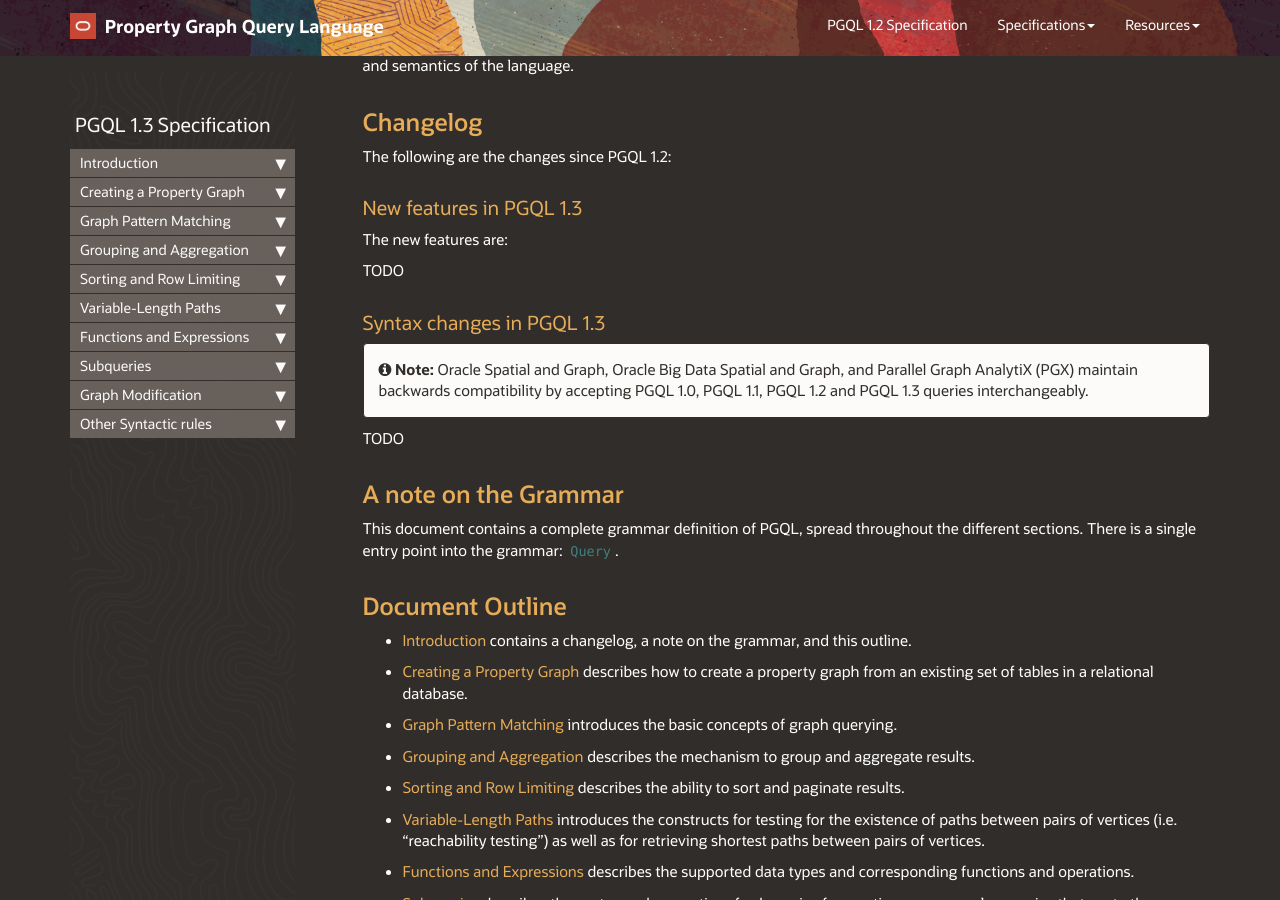
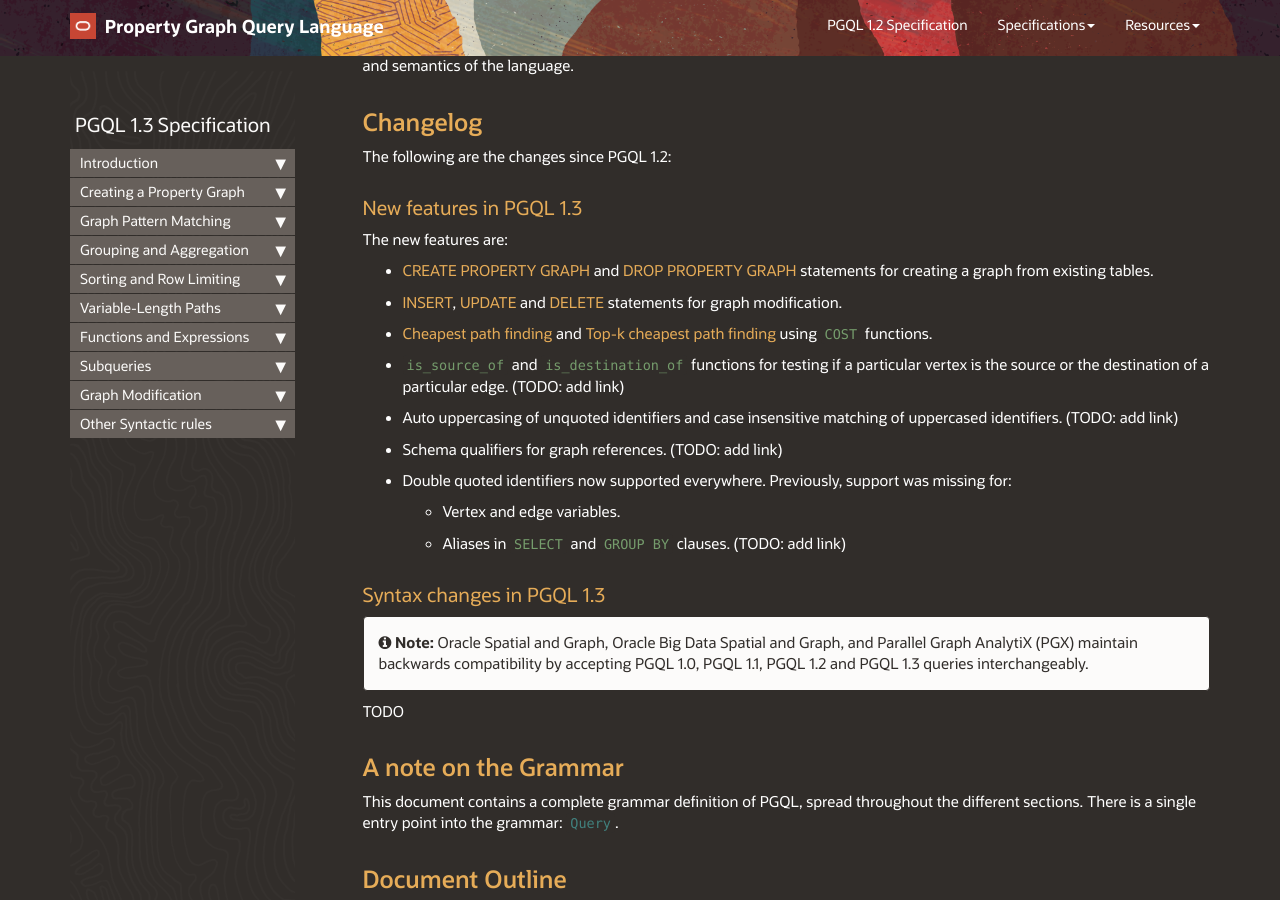
Before and after one commit to oracle/pgql-lang, a Jekyll site: the page built from pages/pgql-1.3-spec.md, in a window 1280 px wide and 900 px high, scrolled down 388 px. Built offline with Jekyll 4.4.1, drawn with Linux system fonts in a browser that asks for light colours; nearby versions of some CDN libraries; comment, search, counter and statistics services are not loaded; some of the changed text lies outside the part shown.

Commit message:
add new PGQL 1.3 features overview

````diff
--- a/pages/pgql-1.3-spec.md
+++ b/pages/pgql-1.3-spec.md
@@ -22,7 +22,15 @@ The following are the changes since PGQL 1.2:
 
 The new features are:
 
-TODO
+ - [CREATE PROPERTY GRAPH](#create-property-graph) and [DROP PROPERTY GRAPH](#drop-property-graph) statements for creating a graph from existing tables.
+ - [INSERT](#insert), [UPDATE](#update) and [DELETE](#delete) statements for graph modification.
+ - [Cheapest path finding](#cheapest-path) and [Top-k cheapest path finding](#top-k-cheapest-path) using `COST` functions.
+ - `is_source_of` and `is_destination_of` functions for testing if a particular vertex is the source or the destination of a particular edge. (TODO: add link)
+ - Auto uppercasing of unquoted identifiers and case insensitive matching of uppercased identifiers. (TODO: add link)
+ - Schema qualifiers for graph references. (TODO: add link)
+ - Double quoted identifiers now supported everywhere. Previously, support was missing for:
+     - Vertex and edge variables.
+     - Aliases in `SELECT` and `GROUP BY` clauses. (TODO: add link)
 
 ### Syntax changes in PGQL 1.3
 
@@ -1646,6 +1654,14 @@ ORDER BY num_hops, total_amount
 | 4        | 23900.2      | [1000.0, 3000.7, 9999.5, 9900.0] |
 +------------------------------------------------------------+
 ```
+
+## Cheapest Path
+
+TODO
+
+## Top-K Cheapest Path
+
+TODO
 
 # Functions and Expressions
 
````
